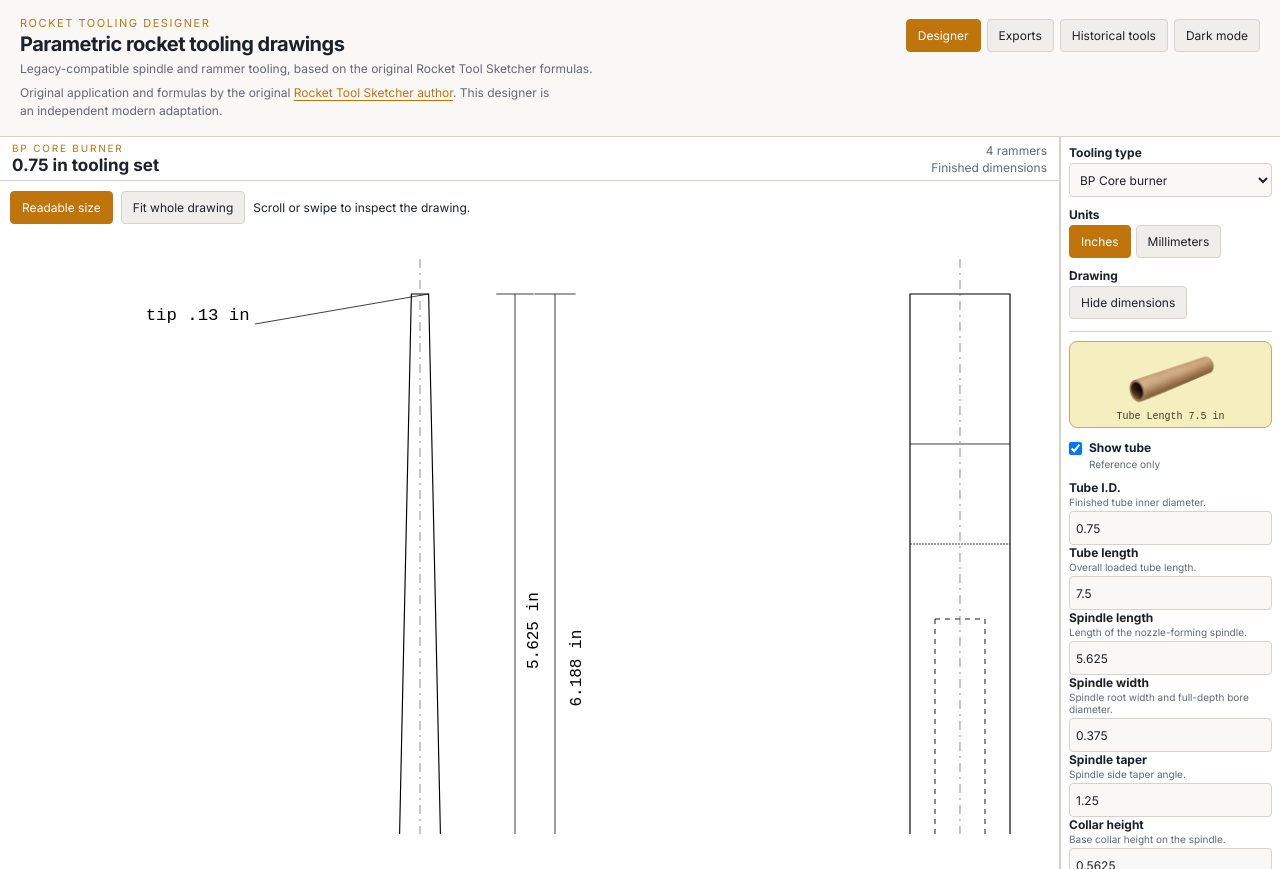
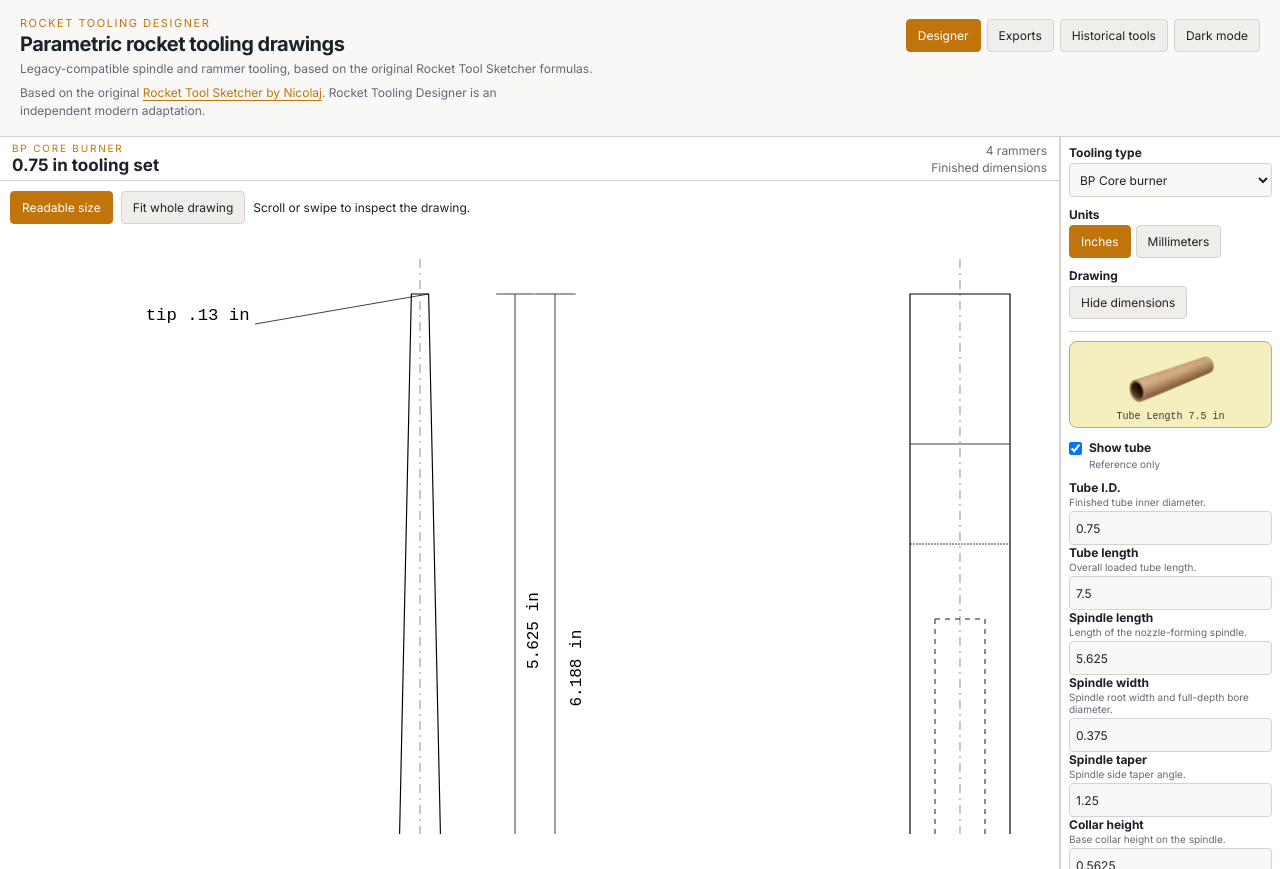
Before and after one commit to ngallodev-software/rts, a React (Vite) app: page / in a window 1280 px wide. Built offline with nearby package versions, Linux system fonts and the light colour scheme.

Commit message:
Restore evidenced Nicolaj credit from archived Rocket Tool Sketcher SWF

```diff
--- a/src/App.tsx
+++ b/src/App.tsx
@@ -881,7 +881,7 @@ function HistoricalToolsView() {
           </a>
         </h2>
         <p>
-          Credit for the original Rocket Tool Sketcher, its formulas and its Flash/Windows application belongs to its original developer, linked above at ma.dk/rts. Rocket Tooling Designer is a separate modern adaptation. These historical files are preserved for reference and are no longer supported.
+          Original Rocket Tool Sketcher is attributed to Nicolaj, whose contact and project URL are embedded in the archived Flash application. The original tooling design and formulas are his work, not part of this modern adaptation. These historical files are preserved for reference and are no longer supported.
         </p>
         <div className="historical-actions">
           <a className="button" href={exeUrl} download="rockettoolsketcher-original-windows.exe">
@@ -962,7 +962,7 @@ function App() {
           <p className="eyebrow">Rocket Tooling Designer</p>
           <h1>Parametric rocket tooling drawings</h1>
           <p className="lede">Legacy-compatible spindle and rammer tooling, based on the original Rocket Tool Sketcher formulas.</p>
-          <p className="origin-credit">Original application and formulas by the original <a href="https://ma.dk/rts" target="_blank" rel="noopener noreferrer">Rocket Tool Sketcher author</a>. This designer is an independent modern adaptation.</p>
+          <p className="origin-credit">Based on the original <a href="https://ma.dk/rts" target="_blank" rel="noopener noreferrer">Rocket Tool Sketcher by Nicolaj</a>. Rocket Tooling Designer is an independent modern adaptation.</p>
         </div>
         <div className="hero-actions">
           <button className={view === "designer" ? "nav-button active" : "nav-button"} onClick={() => setView("designer")}>
```
